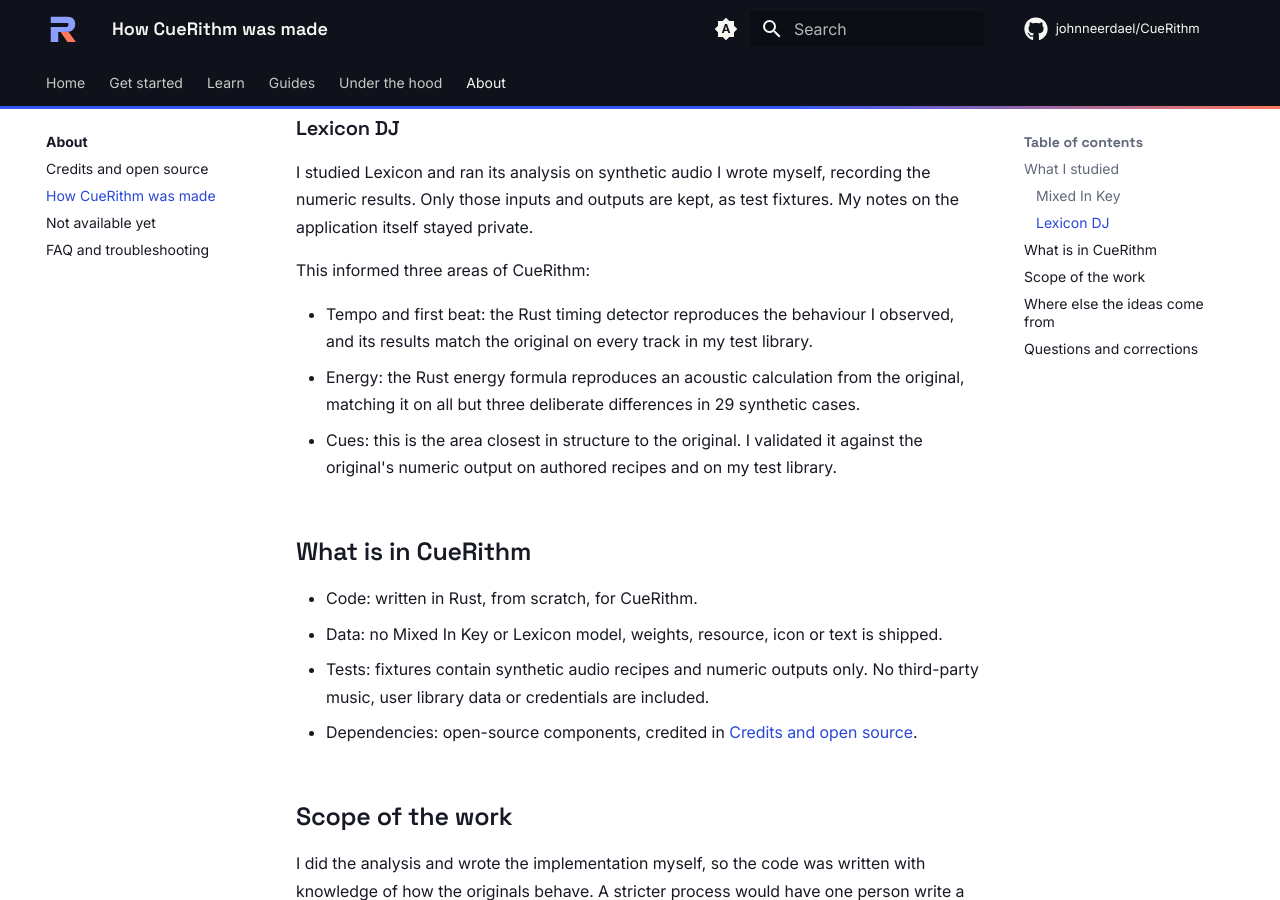
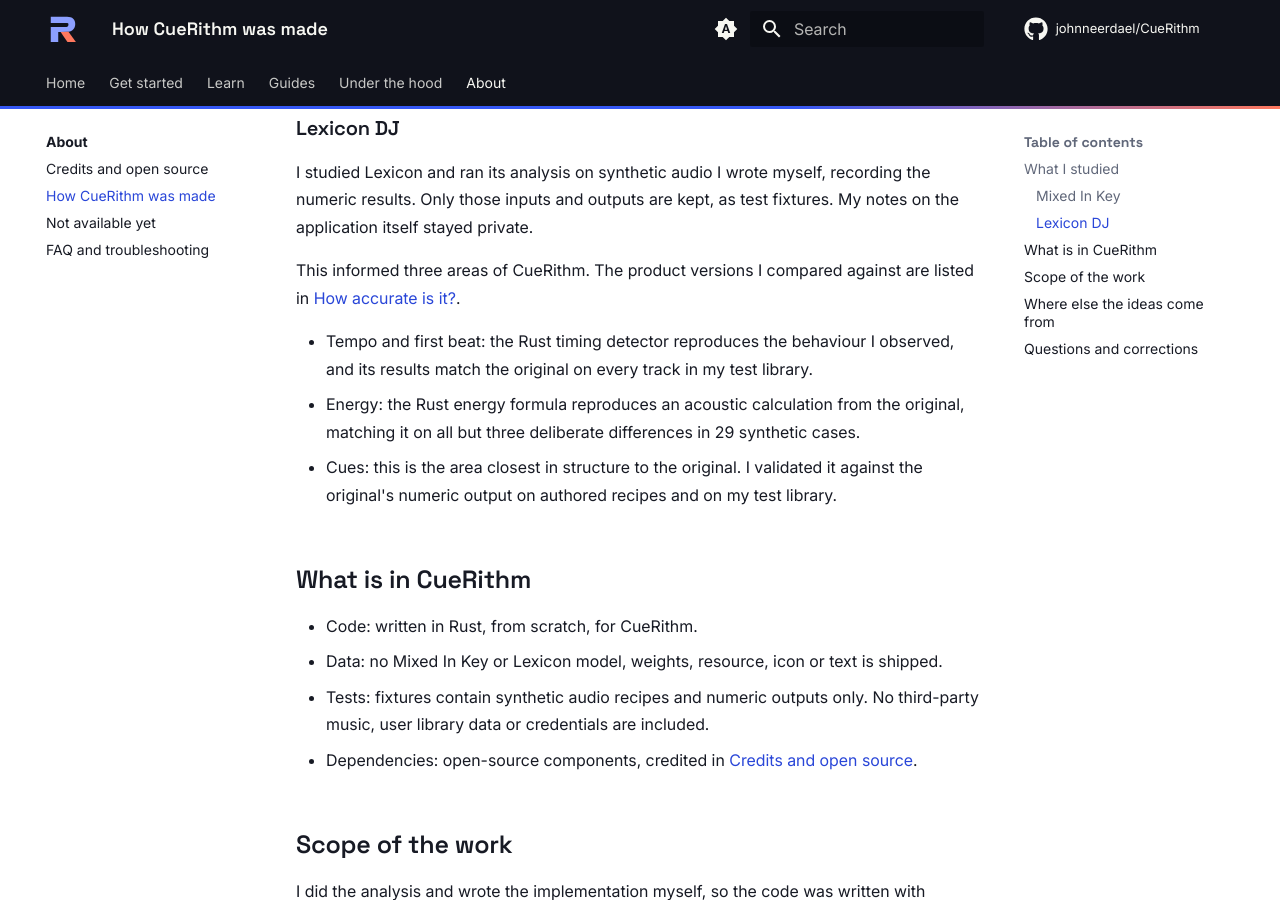
Before and after one commit to johnneerdael/CueRithm, an MkDocs documentation site: the page built from docs/user-guide/about/provenance.md, in a window 1280 px wide and 900 px high, scrolled down 765 px. Built offline with MkDocs 1.6.1 and Material for MkDocs 9.7.7, drawn with Linux system fonts in a browser that asks for light colours; comment, search, counter and statistics services are not loaded.

Commit message:
docs: name the compared product versions in the accuracy page
Co-Authored-By: Claude Sonnet 5.5 <noreply@anthropic.com>

```diff
--- a/docs/user-guide/about/provenance.md
+++ b/docs/user-guide/about/provenance.md
@@ -17,7 +17,7 @@ I no longer follow it. CueRithm does not imitate Mixed In Key's cue inference, a
 
 I studied Lexicon and ran its analysis on synthetic audio I wrote myself, recording the numeric results. Only those inputs and outputs are kept, as test fixtures. My notes on the application itself stayed private.
 
-This informed three areas of CueRithm:
+This informed three areas of CueRithm. The product versions I compared against are listed in [How accurate is it?](../technical/accuracy.md).
 
 - Tempo and first beat: the Rust timing detector reproduces the behaviour I observed, and its results match the original on every track in my test library.
 - Energy: the Rust energy formula reproduces an acoustic calculation from the original, matching it on all but three deliberate differences in 29 synthetic cases.
```
Also changed, not shown: docs/user-guide/technical/accuracy.md (+1 -1 lines).
